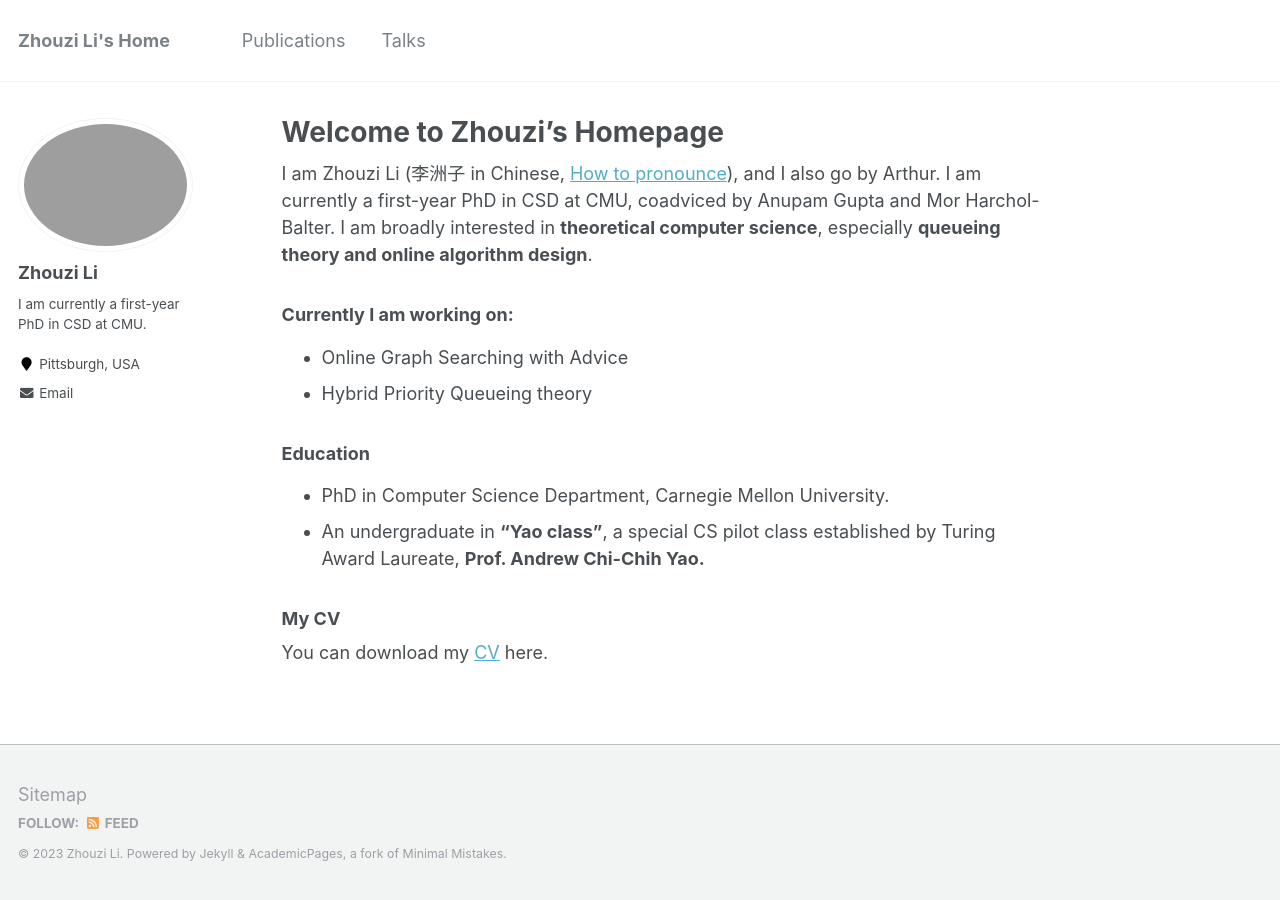
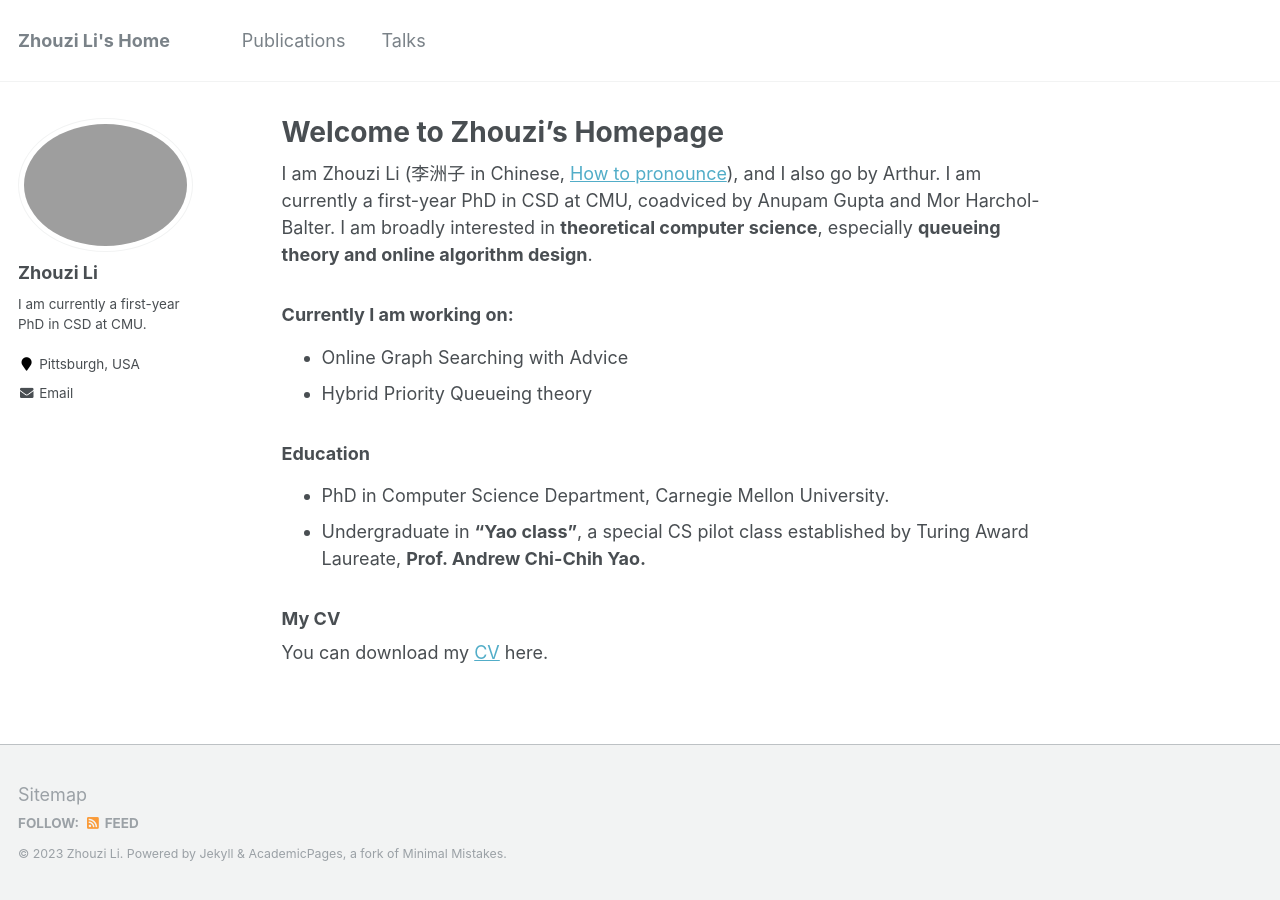
Before and after one commit to Li-Zhouzi/Li-Zhouzi.github.io, a Jekyll site: the page built from _pages/about.md, in a window 1280 px wide. Built offline with Jekyll 4.4.1, drawn with Linux system fonts in a browser that asks for light colours; comment, search, counter and statistics services are not loaded.

```diff
--- a/_pages/about.md
+++ b/_pages/about.md
@@ -17,7 +17,7 @@ I am Zhouzi Li (李洲子 in Chinese, <a href="https://drive.google.com/file/d/1
 
 ### Education
 - PhD in Computer Science Department, Carnegie Mellon University.
-- An undergraduate in **"Yao class"**, a special CS pilot class established by Turing Award Laureate, **Prof. Andrew Chi-Chih Yao.**
+- Undergraduate in **"Yao class"**, a special CS pilot class established by Turing Award Laureate, **Prof. Andrew Chi-Chih Yao.**
 
 ### My CV
 
```
